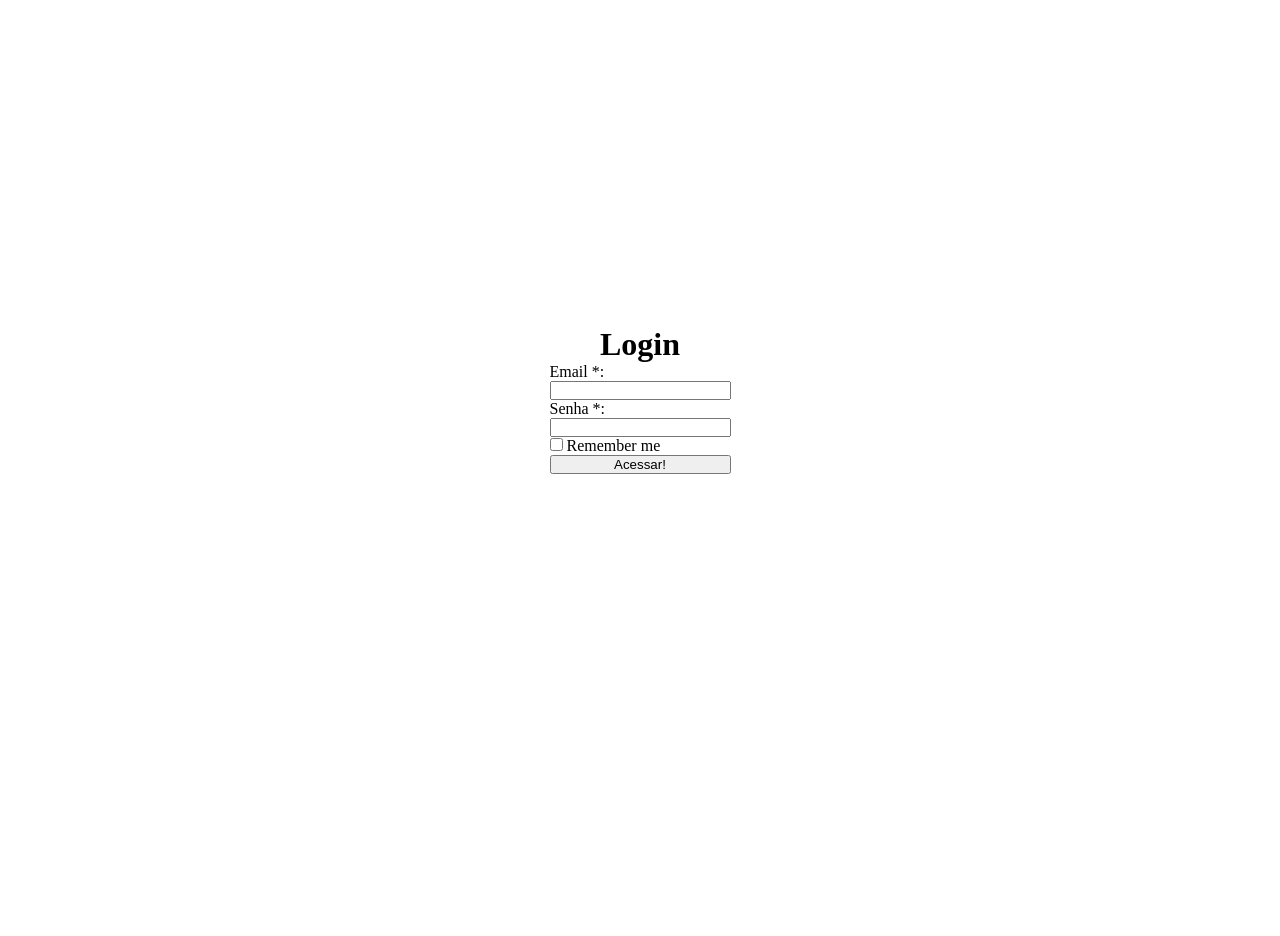
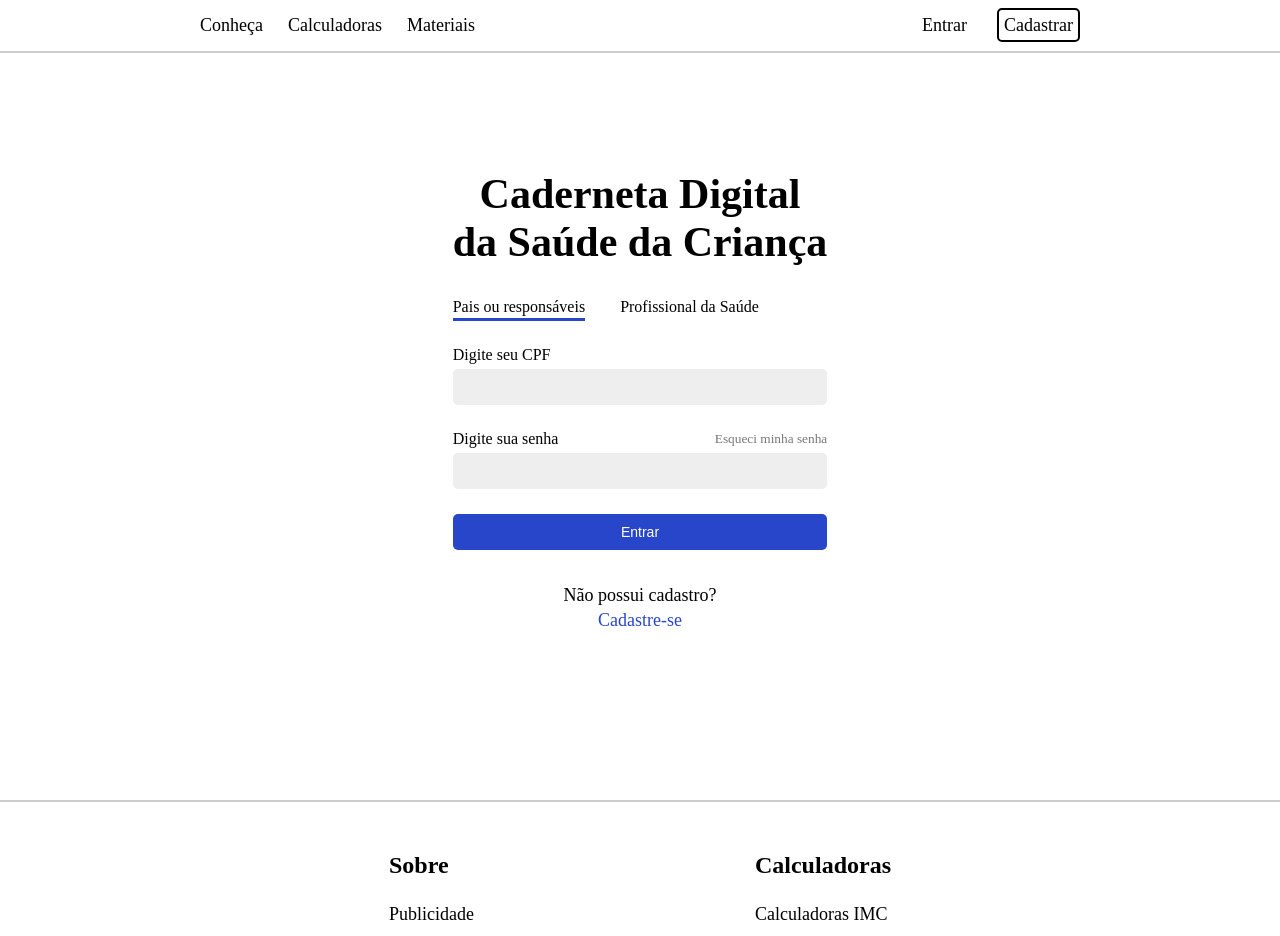
Before and after one commit to jppradoleal/hackathon-saude-infantil-frontend-time-15, a React (Create React App) app: page /login in a window 1280 px wide. Shown: the top 936 px of the page. Before the commit the page ends 800 px from the top, so only its background shows below. Built offline with nearby package versions, Linux system fonts and the light colour scheme.

Commit message:
feat: made header and footer, styled login page(font not yet)
Signed-off-by: Joao Pedro Prado Leal <joaopedro0128@hotmail.com>

```diff
--- /dev/null
+++ b/src/components/Footer.js
@@ -0,0 +1,24 @@
+import React from 'react';
+import { Link } from 'react-router-dom';
+
+import '../styles/components/footer.css'
+
+export default function Footer() {
+  return(
+    <footer id="footer">
+      <div>
+        <h2>Sobre</h2>
+        <Link className="link">Publicidade</Link>
+        <Link className="link">Imprensa</Link>
+        <Link className="link">Política de Privacidade</Link>
+        <Link className="link">Termos de uso</Link>
+        <Link className="link">Ajuda</Link>
+      </div>
+      <div>
+        <h2>Calculadoras</h2>
+        <Link className="link">Calculadoras IMC</Link>
+        <Link className="link">Antropométrico</Link>
+      </div>
+    </footer>
+  );
+}
--- /dev/null
+++ b/src/components/Navbar.js
@@ -0,0 +1,20 @@
+import React from 'react';
+import { Link } from 'react-router-dom';
+
+import '../styles/components/navbar.css';
+
+export default function Navbar() {
+  return (
+    <nav id="navbar">
+      <div className="nav-links">
+        <Link to="/" className="link">Conheça</Link>
+        <Link to="/" className="link">Calculadoras</Link>
+        <Link to="/" className="link">Materiais</Link>
+      </div>
+      <div className="user-controls">
+        <Link to="/login" className="link">Entrar</Link>
+        <Link to="/signup" className="link">Cadastrar</Link>
+      </div>
+    </nav>
+  )
+}
--- /dev/null
+++ b/src/pages/Home.js
@@ -0,0 +1,9 @@
+import React from 'react';
+
+export default function Home() {
+  return (
+    <div>
+      <h1>Home</h1>
+    </div>
+  )
+}
--- a/src/pages/User/Login.js
+++ b/src/pages/User/Login.js
@@ -1,5 +1,5 @@
 import React, { useContext, useState } from 'react';
-import { useHistory } from 'react-router-dom';
+import { Link, useHistory } from 'react-router-dom';
 
 import api from '../../services/api';
 
@@ -7,18 +7,23 @@ import UserContext from '../../context/UserContext';
 
 import '../../styles/User/login.css';
 
+import Navbar from '../../components/Navbar';
+import Footer from '../../components/Footer';
+
 export default function Login() {
   const { setToken } = useContext(UserContext);
-  const [ email, setEmail ] = useState('');
+  const [ cpf, setCPF ] = useState('');
   const [ senha, setSenha ] = useState('');
-  const [ rememberMe, setRememberMe ] = useState(false);
+  const [ rg, setRG ] = useState('');
+  const [ cartaoSUS, setCartaoSUS ] = useState('');
+  const [ isParent, setIsParent ] = useState(true);
 
   const history = useHistory();
 
   function handleSubmit(event) {
     event.preventDefault();
     api.post('/user/login', {
-      email, senha
+      cpf, senha
     }).then(({data}) => {
       setToken(data.token);
       alert(data.message);
@@ -27,37 +32,80 @@ export default function Login() {
   }
 
   return (
+    <>
+    <Navbar />
     <div id="page-login">
-      <h1>Login</h1>
       <form onSubmit={handleSubmit} className="login-form">
-        <label htmlFor="email">Email *:</label>
+        <legend>Caderneta Digital<br />da Saúde da Criança</legend>
+
+        <div className="controls">
+          <p
+            className={isParent ? 'active' : ''}
+            onClick={() => setIsParent(true)}
+          >Pais ou responsáveis</p>
+          <p
+            className={!isParent ? 'active' : ''}
+            onClick={() => setIsParent(false)}
+          >Profissional da Saúde</p>
+        </div>
+        { isParent ? (
+          <>
+            <div className="form-group">
+              <label htmlFor="CPF">Digite seu CPF</label>
               <input
-          type="email"
-          id="email"
-          value={email}
-          onChange={({target}) => setEmail(target.value)}
+                type="text"
+                id="CPF"
+                value={cpf}
+                onChange={({target}) => setCPF(target.value)}
               />
+            </div>
 
-        <label htmlFor="senha">Senha *:</label>
+            <div className="form-group">
+              <label htmlFor="senha">Digite sua senha
+              <small onClick={() => history.push('/forgot')}>Esqueci minha senha</small>
+              </label>
               <input
                 type="password"
                 id="senha"
                 value={senha}
                 onChange={({target}) => setSenha(target.value)}
               />
-
-        <div>
+            </div>
+          </>
+        ) : (
+          <>
+            <h3>Preencha um dos campos para entrar</h3>
+            <div className="form-group">
+              <label htmlFor="RG">Número do RG da criança</label>
               <input
-            type="checkbox"
-            id="rememberMe"
-            value={rememberMe}
-            onChange={({target}) => setRememberMe(target.value)}
+                type="text"
+                id="RG"
+                value={rg}
+                onChange={({target}) => setRG(target.value)}
               />
-          <label htmlFor="rememberMe"> Remember me</label>
             </div>
 
-        <button>Acessar!</button>
+            <div className="form-group">
+              <label htmlFor="SUS">Número do Cartão do SUS</label>
+              <input
+                type="text"
+                id="SUS"
+                value={cartaoSUS}
+                onChange={({target}) => setCartaoSUS(target.value)}
+              />
+            </div>
+          </>
+        )}
+
+        <button>Entrar</button>
       </form>
+
+      {isParent && (<div className="signup">
+        <p>Não possui cadastro?</p>
+        <Link to="/signup" className="link">Cadastre-se</Link>
+      </div>)}
     </div>
+    <Footer />
+    </>
   );
 }
--- a/src/routes.js
+++ b/src/routes.js
@@ -1,8 +1,9 @@
-import React, { useState } from 'react';
-import { BrowserRouter, Switch, Route } from 'react-router-dom';
+import React, { useState, useContext } from 'react';
+import { BrowserRouter, Switch, Route, useHistory } from 'react-router-dom';
 
 import UserContext from './context/UserContext';
 
+import Home from './pages/Home';
 import Login from './pages/User/Login';
 import Signup from './pages/User/Signup';
 import Dashboard from './pages/Dashboard';
@@ -11,6 +12,16 @@ import DetailChildRegistry from './pages/ChildRegistry/DetailChildRegistry';
 import DeleteChildRegistry from './pages/ChildRegistry/DeleteChildRegistry';
 import UpdateChildRegistry from './pages/ChildRegistry/UpdateChildRegistry';
 
+function PrivateRoute(props) {
+  const { token } = useContext(UserContext);
+  const history = useHistory();
+  if(!token)
+    history.push('/login');
+
+  return (
+    <Route {...props} />
+  );
+}
 
 export default function Routes() {
 
@@ -20,13 +31,14 @@ export default function Routes() {
     <UserContext.Provider value={{token, setToken}}>
       <BrowserRouter>
         <Switch>
-          <Route exact path="/login" component={Login} />
+          <Route exact path="/" component={Home} />
+          <Route path="/login" component={Login} />
           <Route path="/signup" component={Signup} />
-          <Route path="/dashboard" component={Dashboard} />
-          <Route path="/child/delete/:id" component={DeleteChildRegistry} />
-          <Route path="/child/update/:id" component={UpdateChildRegistry} />
-          <Route path="/child/:id" component={DetailChildRegistry} />
-          <Route path="/child" component={CreateChildRegistry} />
+          <PrivateRoute path="/dashboard" component={Dashboard} />
+          <PrivateRoute path="/child/delete/:id" component={DeleteChildRegistry} />
+          <PrivateRoute path="/child/update/:id" component={UpdateChildRegistry} />
+          <PrivateRoute path="/child/:id" component={DetailChildRegistry} />
+          <PrivateRoute path="/child" component={CreateChildRegistry} />
         </Switch>
       </BrowserRouter>
     </UserContext.Provider>
--- a/src/styles/User/login.css
+++ b/src/styles/User/login.css
@@ -11,3 +11,86 @@
   display: flex;
   flex-direction: column;
 }
+
+#page-login form .controls {
+  display: flex;
+}
+
+#page-login form .controls p {
+  cursor: pointer;
+}
+
+#page-login form .controls p:not(:first-child) {
+  margin-left: 35px;
+}
+
+#page-login form .controls p.active {
+  padding-bottom: 2px;
+  border-bottom: solid 3px #2846CA;
+}
+
+#page-login form legend{
+  font-size: 42px;
+  font-weight: bolder;
+  text-align: center;
+  margin-bottom: 32px;
+}
+#page-login form h3 {
+  margin-top: 35px;
+}
+
+#page-login form .form-group {
+  position: relative;
+}
+
+#page-login form .form-group {
+  margin-top: 25px;
+}
+
+#page-login form .form-group small{
+  position: absolute;
+  color: #777;
+  right: 0;
+  line-height: 18px;
+}
+
+#page-login form input {
+  border: none;
+  outline: 0;
+  background: #eee;
+  width: 100%;
+  height: 36px;
+  border-radius: 5px;
+  margin-top: 5px;
+}
+
+#page-login form button {
+  margin-top: 25px;
+  height: 36px;
+  width: 100%;
+  border: none;
+  outline: 0;
+  border-radius: 5px;
+  background: #2846CA;
+  color: white;
+  cursor: pointer;
+  font-size: 14px;
+}
+
+#page-login form button:hover {
+  opacity: 0.9;
+}
+
+#page-login .signup {
+  margin-top: 35px;
+  display: flex;
+  flex-direction: column;
+  align-items: center;
+  font-size: 18px;
+}
+
+#page-login .signup .link{
+  text-decoration: none;
+  margin-top: 4px;
+  color: #2846CA;
+}
--- /dev/null
+++ b/src/styles/components/footer.css
@@ -0,0 +1,30 @@
+#footer {
+  width: 100vw;
+  display: flex;
+  justify-content: center;
+  padding: 50px 0;
+  border-top: solid 2px #ccc;
+  background-color: #fff;
+}
+
+#footer div {
+  display: flex;
+  flex-direction: column;
+  align-items: flex-start;
+  justify-content: flex-start;
+}
+
+#footer div:not(:first-child) {
+  margin-left: 200px;
+}
+
+#footer div h2 {
+  margin-bottom: 15px;
+}
+
+#footer div .link {
+  color: black;
+  margin-top: 10px;
+  text-decoration: none;
+  font-size: 18px;
+}
--- /dev/null
+++ b/src/styles/components/navbar.css
@@ -0,0 +1,30 @@
+#navbar {
+  width: 100vw;
+  padding: 15px 200px;
+  display: flex;
+  justify-content: space-between;
+  align-items: center;
+  position: absolute;
+  top: 0;
+  border-bottom: solid 2px #ccc;
+}
+
+#navbar .link {
+  color: black;
+  text-decoration: none;
+  font-size: 18px;
+  font-weight: 500;
+}
+
+#navbar .nav-links .link:not(:first-child) {
+  margin-left: 25px;
+}
+
+#navbar .user-controls .link:not(:first-child) {
+  margin-left: 30px;
+  border-radius: 5px;
+  border: solid black 2px;
+  padding: 5px 5px;
+  color: black;
+  text-decoration: none;
+}
--- a/src/styles/global.css
+++ b/src/styles/global.css
@@ -7,4 +7,5 @@
 body {
   width: 100vw;
   height: 100vh;
+  overflow-x: hidden;
 }
```
Lines whose indentation alone changed are shown as unchanged.
